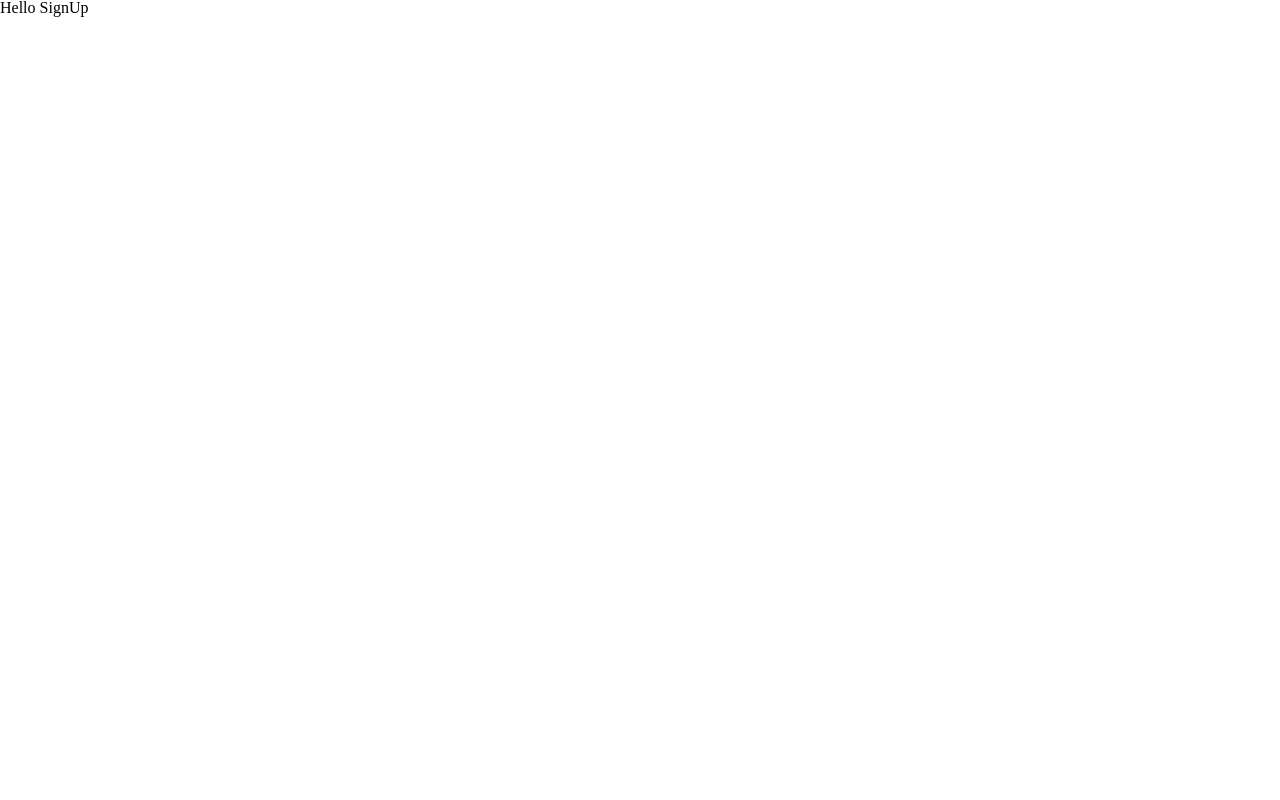
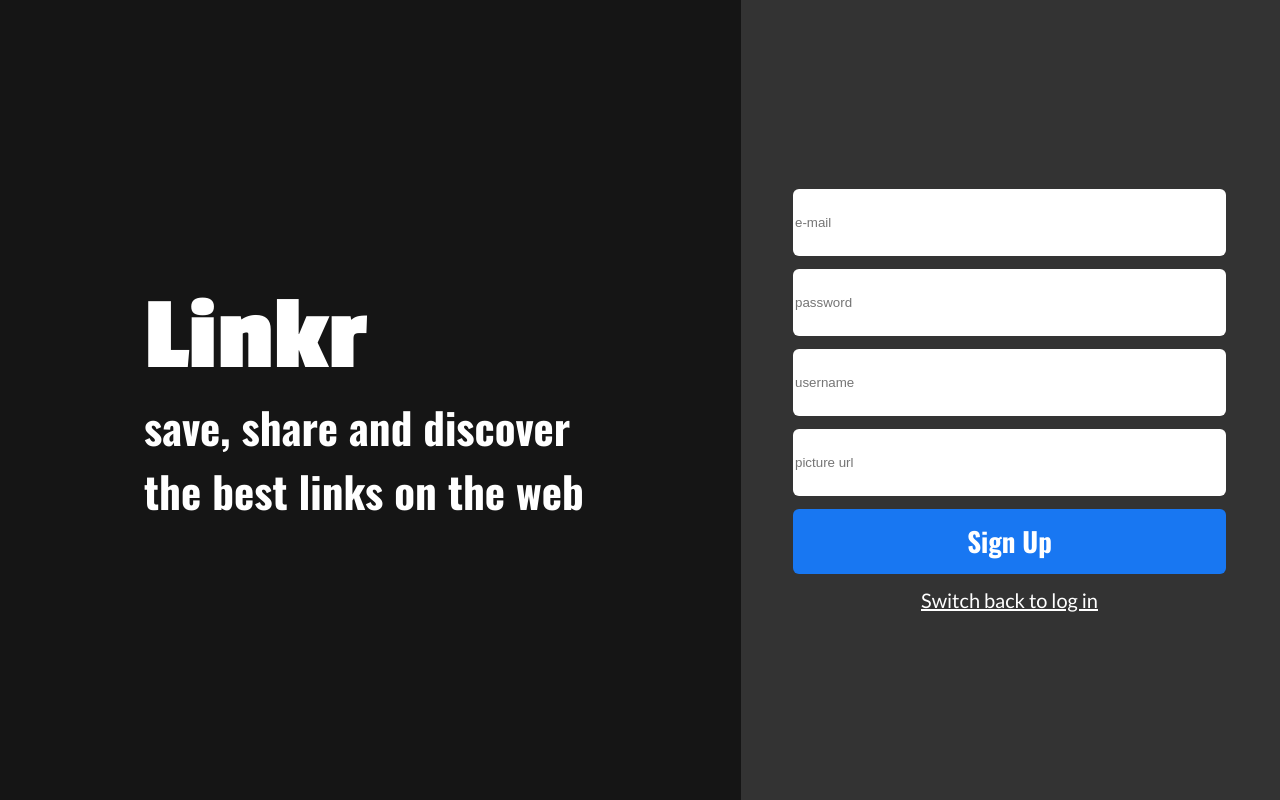
Before and after one commit to victor-azevedo/front-linkr, a React (Create React App) app: page /sign-up in a window 1280 px wide. Built offline with nearby package versions, Linux system fonts and the light colour scheme.

Commit message:
feat: layout signUp

```diff
--- a/src/components/Header.jsx
+++ b/src/components/Header.jsx
@@ -24,5 +24,3 @@ const Logo = styled.div`
   font-family: "Passion One", cursive;
   font-size: 49px;
 `;
-
-//TESTANDO BRANCH
--- a/src/pages/SignUp.jsx
+++ b/src/pages/SignUp.jsx
@@ -1,12 +1,150 @@
+import { Link } from "react-router-dom";
+import styled from "styled-components";
 
 
-export default function SignUp(props){
+export default function SignUp(props) {
+    return (
+        <>
+            <Container>
+                <SideLeft>
+                    <h1>Linkr</h1>
+                    <h2>save, share and discover<br></br>
+                        the best links on the web</h2>
+                </SideLeft>
+
+                <SideRight>
+                    <form>
+                        <input
+                            //onChange={e => setName(e.target.value)}
+                            //value={name}
+                            //disabled={isLoading}
+                            id="email"
+                            placeholder="e-mail"
+                            name='email' type='email'
+                            required>
+                        </input>
+
+                        <input
+                            //onChange={e => setName(e.target.value)}
+                            //value={name}
+                            //disabled={isLoading}
+                            id="password"
+                            placeholder="password"
+                            name='password' type='password'
+                            required>
+                        </input>
+
+                        <input
+                            //onChange={e => setName(e.target.value)}
+                            //value={name}
+                            //disabled={isLoading}
+                            id="username"
+                            placeholder="username"
+                            name='username' type='text'
+                            required>
+                        </input>
+
+                        <input
+                            //onChange={e => setName(e.target.value)}
+                            //value={name}
+                            //disabled={isLoading}
+                            id="picture"
+                            placeholder="picture url"
+                            name='picture' type='text'
+                            required>
+                        </input>
+
+                        <button
+                            type='submit'> Sign Up </button>
+                        <Link to="/">
+                            <a>Switch back to log in</a>
+                        </Link>
+                    </form>
+
+
+                </SideRight>
+            </Container>
+        </>
+    );
+}
+const Container = styled.div`
+    display: flex;
+    justify-content: space-between;
+    height: 100vh;
 
 
 
-    return (
-        <>
-            <h1>Hello SignUp</h1>
-        </>
-    );
-}
+`
+const SideLeft = styled.div`
+    width: 100%;
+    background-color: #151515;
+
+    color: white;
+
+    display: flex;
+    flex-direction: column;
+    justify-content: center;
+
+    padding-left: 144px;
+
+    h1{
+        font-size: 106px;
+        font-family: Passion One;
+        line-height: 117px;
+    }
+
+    h2{
+        font-family: 'Oswald';
+        font-weight: 700;
+        font-size: 43px;
+        line-height: 64px;
+    }
+`
+const SideRight = styled.div`
+    background-color: #333333;
+
+
+    display: flex;
+    flex-direction: column;
+    justify-content: center;
+
+   padding-left: 52px;
+    padding-right: 54px;
+
+    form{
+        display: flex;
+        flex-direction: column;
+        a{
+            color:white;
+            font-family: 'Lato';
+            font-style: normal;
+            font-weight: 400;
+            font-size: 20px;
+            line-height: 24px;
+            text-decoration-line: underline;
+            margin: 0 auto;
+    }
+    }
+
+    input{
+        width: 429px;
+        height: 65px;
+        border-radius: 6px;
+        border:none;
+        margin-bottom: 13px;
+        }
+
+        button{
+            color:white;
+            width: 433px;
+            height: 65px;
+            font-family: 'Oswald';
+            font-weight: 700;
+            font-size: 27px;
+            line-height: 40px;
+            background: #1877F2;
+            border-radius: 6px;
+            border:none;
+            margin-bottom: 14px;
+        }
+`
```
